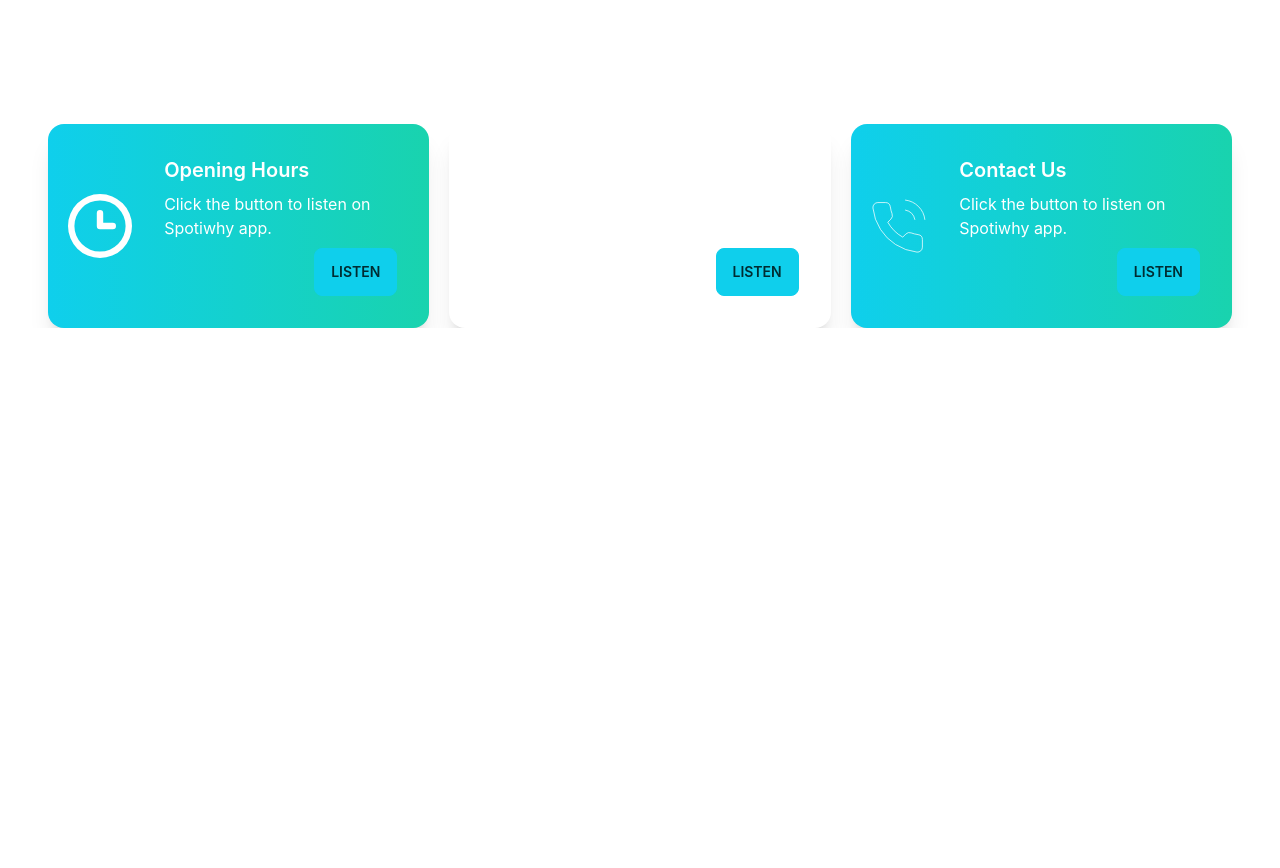
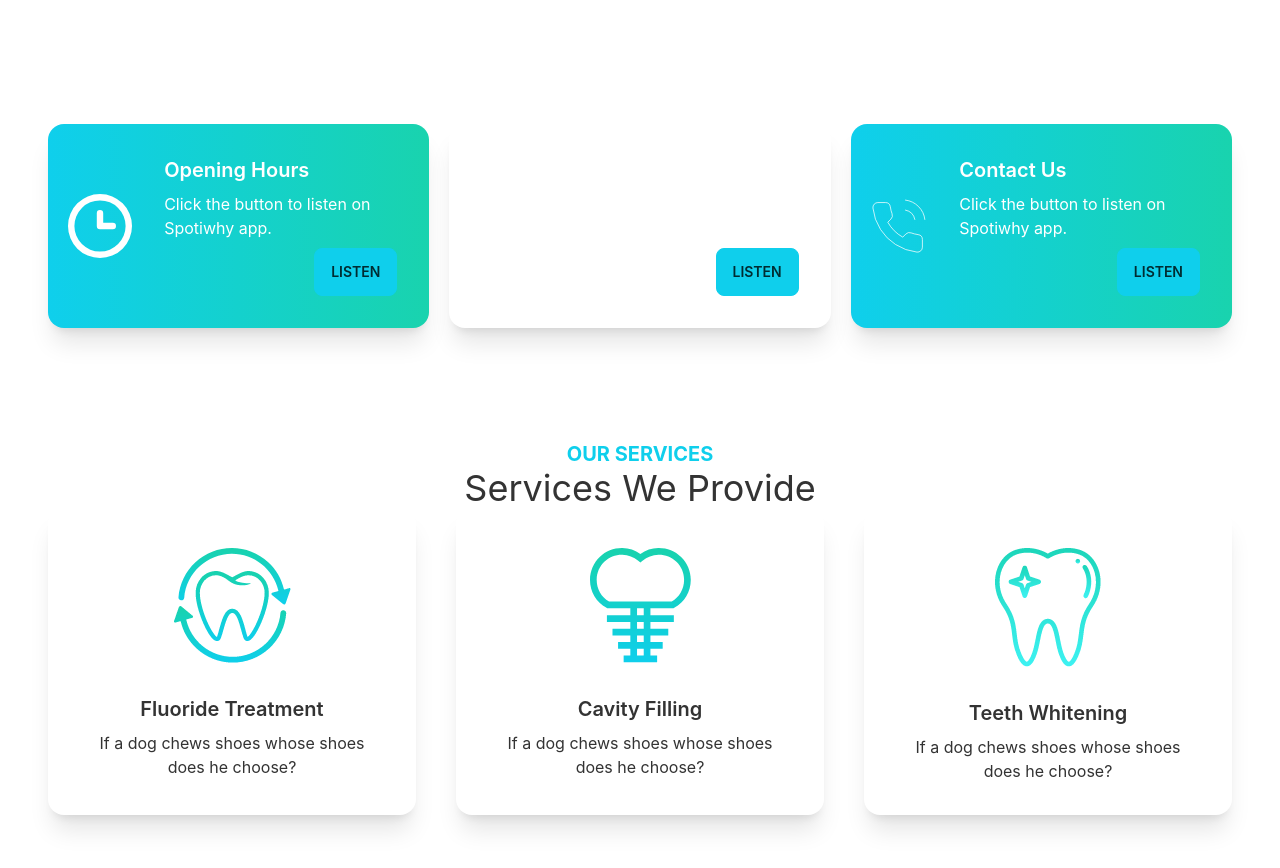
Before and after one commit to SJMormo/doctors-portal-client, a React (Create React App) app: page / in a window 1280 px wide. Shown: the part 740-1608 px from the top of the page. Before the commit the page ends 1068 px from the top, so only its background shows below. Built offline with nearby package versions, Linux system fonts and the light colour scheme.

Commit message:
services section added

```diff
--- a/src/Pages/Home/Banner.js
+++ b/src/Pages/Home/Banner.js
@@ -3,7 +3,7 @@ import chair from '../../assets/images/chair.png';
 
 const Banner = () => {
     return (
-        <div class="hero min-h-screen px-12">
+        <div class="hero min-h-screen">
             <div class="hero-content flex-col lg:flex-row-reverse">
                 <img src={chair} className="max-w-sm rounded-lg shadow-2xl" />
                 <div className='px-20'>
--- a/src/Pages/Home/Home.js
+++ b/src/Pages/Home/Home.js
@@ -1,12 +1,14 @@
 import React from 'react';
 import Banner from './Banner';
 import Info from './Info';
+import Services from './Services';
 
 const Home = () => {
     return (
-        <div>
+        <div className='px-12'>
             <Banner />
             <Info />
+            <Services />
         </div>
     );
 };
--- a/src/Pages/Home/Info.js
+++ b/src/Pages/Home/Info.js
@@ -6,7 +6,7 @@ import phone from '../../assets/icons/phone.svg';
 
 const Info = () => {
     return (
-        <div className='grid grid-cols-1 lg:grid-cols-3 gap-5 px-12'>
+        <div className='grid grid-cols-1 lg:grid-cols-3 gap-5'>
             <InfoCard cardTitle="Opening Hours" card bgClass="bg-gradient-to-r from-primary to-secondary" img={clock} />
             <InfoCard cardTitle="Our Location" card bgClass="bg-accent" img={marker} />
             <InfoCard cardTitle="Contact Us" card bgClass="bg-gradient-to-r from-primary to-secondary" img={phone} />
--- /dev/null
+++ b/src/Pages/Home/Service.js
@@ -0,0 +1,17 @@
+import React from 'react';
+
+const Service = ({ service }) => {
+    return (
+        <div class="card bg-base-100 shadow-xl">
+            <figure class="px-10 pt-10">
+                <img src={service.img} alt="Shoes" class="rounded-xl" />
+            </figure>
+            <div class="card-body items-center text-center">
+                <h2 class="card-title">{service.name}</h2>
+                <p>If a dog chews shoes whose shoes does he choose?</p>
+            </div>
+        </div>
+    );
+};
+
+export default Service;
--- /dev/null
+++ b/src/Pages/Home/Services.js
@@ -0,0 +1,46 @@
+import React from 'react';
+import Fluoride from '../../assets/images/fluoride.png';
+import cavity from '../../assets/images/cavity.png';
+import whitening from '../../assets/images/whitening.png';
+import Service from './Service';
+
+const Services = () => {
+    const services = [
+        {
+            _id: 1,
+            img: Fluoride,
+            name: 'Fluoride Treatment',
+            description: ''
+        },
+        {
+            _id: 2,
+            img: cavity,
+            name: 'Cavity Filling',
+            description: ''
+        },
+        {
+            _id: 1,
+            img: whitening,
+            name: 'Teeth Whitening',
+            description: ''
+        },
+    ]
+    return (
+        <div className='my-28'>
+            <div className='text-center '>
+                <h3 className='text-primary text-xl font-bold uppercase'>Our Services</h3>
+                <h2 className='text-4xl'>Services We Provide</h2>
+            </div>
+            <div className='grid sm:grid-cols-1 lg:grid-cols-3 gap-10'>
+                {
+                    services.map(service => <Service
+                        key={service._id}
+                        service={service}
+                    />)
+                }
+            </div>
+        </div>
+    );
+};
+
+export default Services;
```
